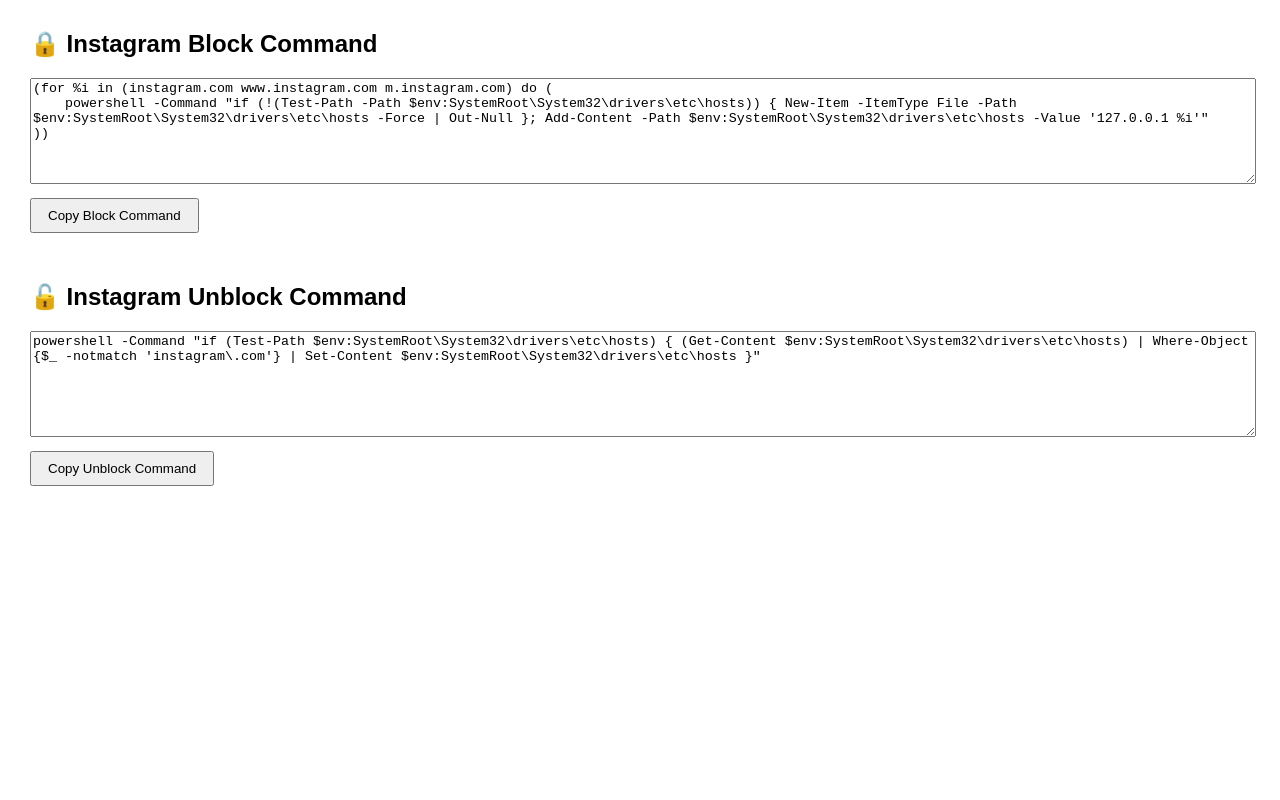
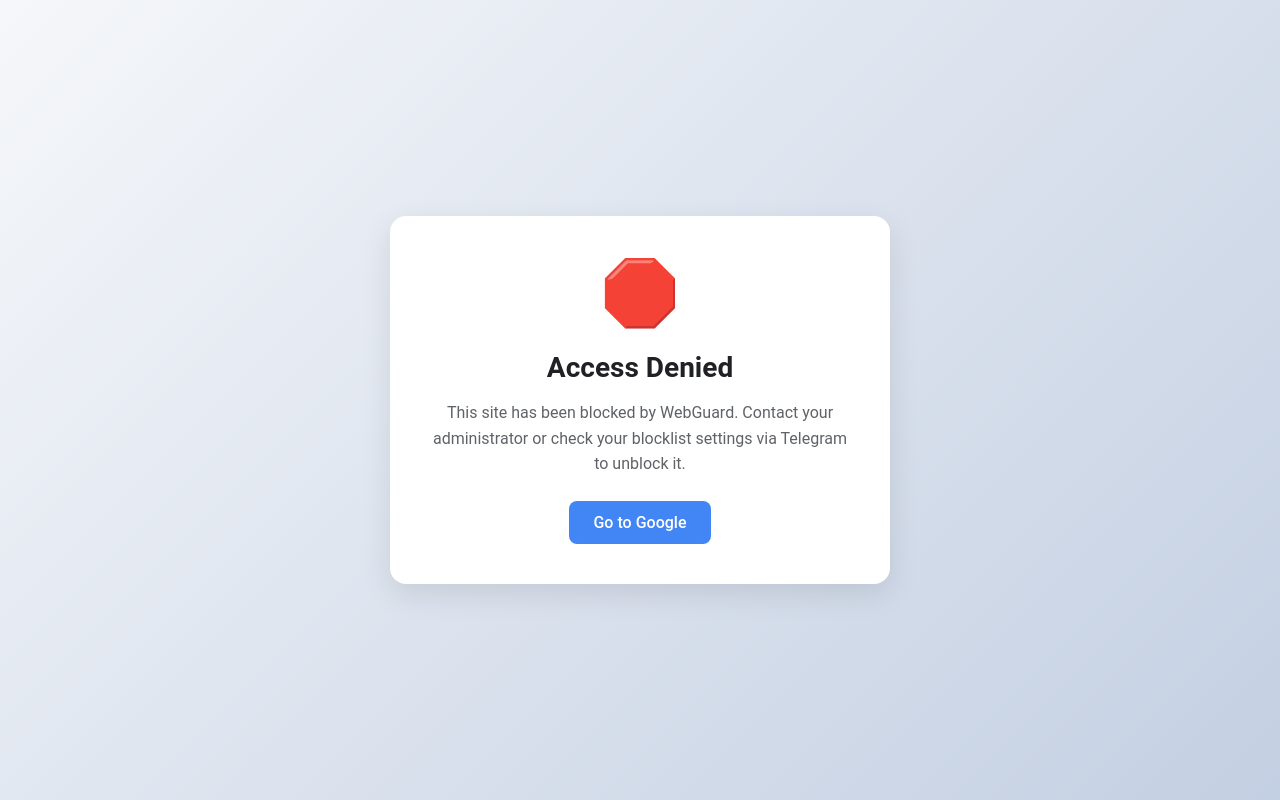
Before and after one commit to TonyStark9218/gg, a plain HTML site: page index.html in a window 1280 px wide. Drawn offline with Linux system fonts and the light colour scheme.

Commit message:
Update index.html

```diff
--- a/index.html
+++ b/index.html
@@ -2,45 +2,116 @@
 <html lang="en">
 <head>
     <meta charset="UTF-8">
-  <title>Instagram Block/Unblock</title>
+    <meta name="viewport" content="width=device-width, initial-scale=1.0">
+    <title>WebGuard - Access Denied</title>
     <style>
+        * {
+            margin: 0;
+            padding: 0;
+            box-sizing: border-box;
+            font-family: 'Roboto', -apple-system, BlinkMacSystemFont, sans-serif;
+        }
+
         body {
-      font-family: Arial, sans-serif;
-      margin: 30px;
+            display: flex;
+            justify-content: center;
+            align-items: center;
+            min-height: 100vh;
+            background: linear-gradient(135deg, #f5f7fa, #c3cfe2);
+            color: #333;
+            overflow: hidden;
         }
-    textarea {
-      width: 100%;
-      height: 100px;
-      margin-bottom: 10px;
+
+        .container {
+            text-align: center;
+            padding: 40px;
+            background: #fff;
+            border-radius: 16px;
+            box-shadow: 0 10px 30px rgba(0, 0, 0, 0.1);
+            max-width: 500px;
+            animation: fadeIn 0.5s ease-out;
+            margin: 20px;
         }
-    button {
-      padding: 8px 16px;
-      margin-bottom: 30px;
-      cursor: pointer;
+
+        .icon {
+            font-size: 64px;
+            color: #4285F4;
+            margin-bottom: 20px;
+        }
+
+        h1 {
+            font-size: 28px;
+            font-weight: 700;
+            color: #202124;
+            margin-bottom: 16px;
+        }
+
+        p {
+            font-size: 16px;
+            line-height: 1.6;
+            color: #5f6368;
+            margin-bottom: 24px;
+        }
+
+        .btn {
+            display: inline-block;
+            padding: 12px 24px;
+            background: #4285F4;
+            color: #fff;
+            text-decoration: none;
+            font-size: 16px;
+            font-weight: 500;
+            border-radius: 8px;
+            transition: background 0.3s ease, transform 0.2s ease;
+        }
+
+        .btn:hover {
+            background: #3267d6;
+            transform: translateY(-2px);
+        }
+
+        .btn:active {
+            transform: translateY(0);
+        }
+
+        @keyframes fadeIn {
+            from { opacity: 0; transform: translateY(20px); }
+            to { opacity: 1; transform: translateY(0); }
+        }
+
+        @media (max-width: 600px) {
+            .container {
+                padding: 24px;
+                max-width: 90%;
+            }
+
+            h1 {
+                font-size: 24px;
+            }
+
+            p {
+                font-size: 14px;
+            }
+
+            .icon {
+                font-size: 48px;
+            }
         }
     </style>
 </head>
 <body>
-  <h2>🔒 Instagram Block Command</h2>
-  <textarea id="blockCmd" readonly>
-(for %i in (instagram.com www.instagram.com m.instagram.com) do (
-    powershell -Command "if (!(Test-Path -Path $env:SystemRoot\System32\drivers\etc\hosts)) { New-Item -ItemType File -Path $env:SystemRoot\System32\drivers\etc\hosts -Force | Out-Null }; Add-Content -Path $env:SystemRoot\System32\drivers\etc\hosts -Value '127.0.0.1 %i'"
-))
-  </textarea>
-  <button onclick="copy('blockCmd')">Copy Block Command</button>
-
-  <h2>🔓 Instagram Unblock Command</h2>
-  <textarea id="unblockCmd" readonly>
-powershell -Command "if (Test-Path $env:SystemRoot\System32\drivers\etc\hosts) { (Get-Content $env:SystemRoot\System32\drivers\etc\hosts) | Where-Object {$_ -notmatch 'instagram\.com'} | Set-Content $env:SystemRoot\System32\drivers\etc\hosts }"
-  </textarea>
-  <button onclick="copy('unblockCmd')">Copy Unblock Command</button>
-
+    <div class="container">
+        <div class="icon">🛑</div>
+        <h1>Access Denied</h1>
+        <p>This site has been blocked by WebGuard. Contact your administrator or check your blocklist settings via Telegram to unblock it.</p>
+        <a href="https://www.google.com" class="btn">Go to Google</a>
+    </div>
     <script>
-    function copy(id) {
-      const text = document.getElementById(id);
-      text.select();
-      document.execCommand("copy");
-      alert("Command copied! Paste in CMD (Run as Admin)");
+        // Optional: Add dynamic URL to message (if passed via query param)
+        const urlParams = new URLSearchParams(window.location.search);
+        const blockedUrl = urlParams.get('url');
+        if (blockedUrl) {
+            document.querySelector('p').innerText = `The site "${blockedUrl}" has been blocked by WebGuard. Contact your administrator or check your blocklist settings via Telegram to unblock it.`;
         }
     </script>
 </body>
```
Lines whose indentation alone changed are shown as unchanged.
